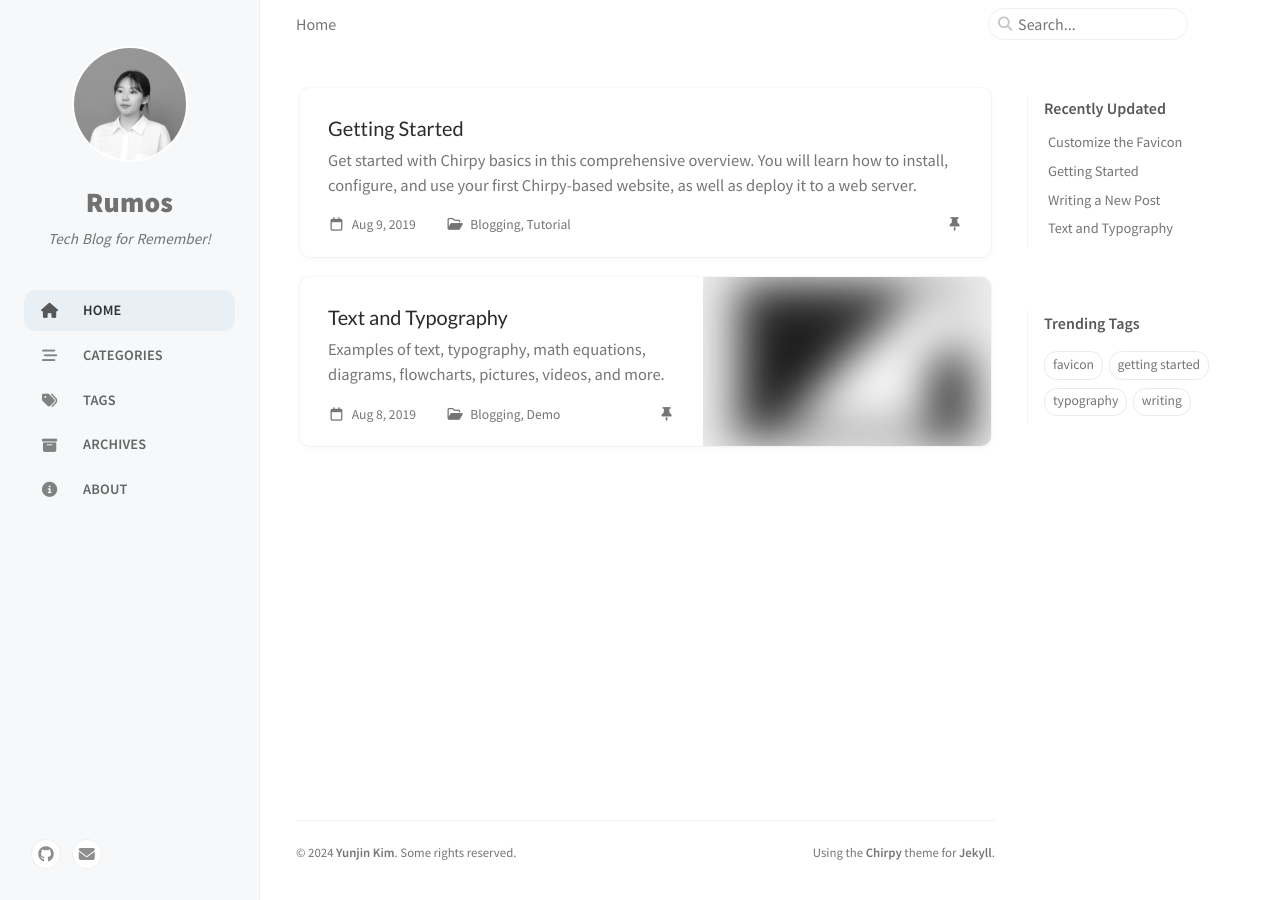
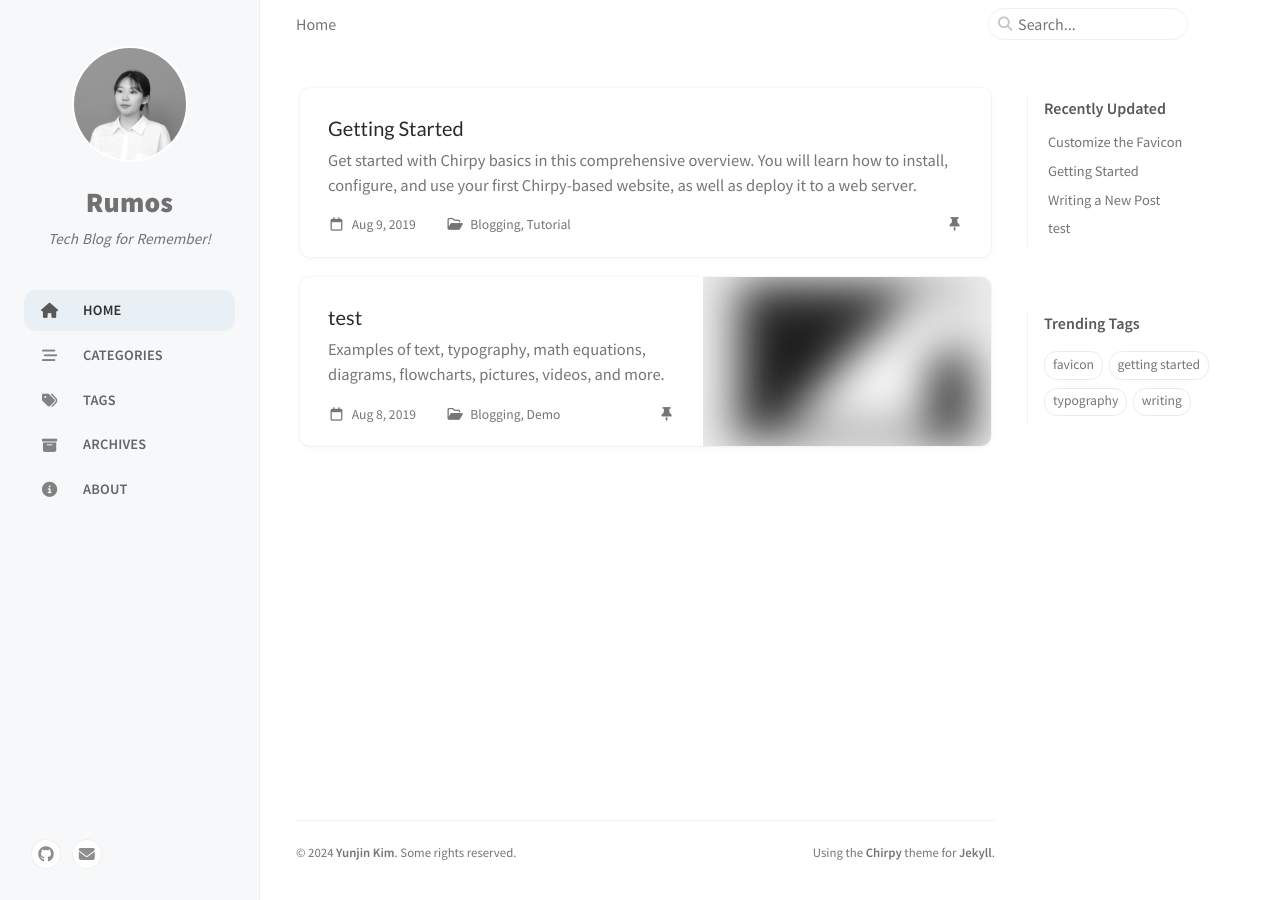
Before and after one commit to RumosZin/RumosZin.github.io, a Jekyll site: the page built from index.markdown, in a window 1280 px wide. Built offline with Jekyll 4.4.1, drawn with Linux system fonts in a browser that asks for light colours; cached includes are drawn as plain includes.

Commit message:
테스트용 포스트

```diff
--- a/_posts/2019-08-08-text-and-typography.md
+++ b/_posts/2019-08-08-text-and-typography.md
@@ -1,5 +1,5 @@
 ---
-title: Text and Typography
+title: test
 description: Examples of text, typography, math equations, diagrams, flowcharts, pictures, videos, and more.
 author: cotes
 date: 2019-08-08 11:33:00 +0800
```
